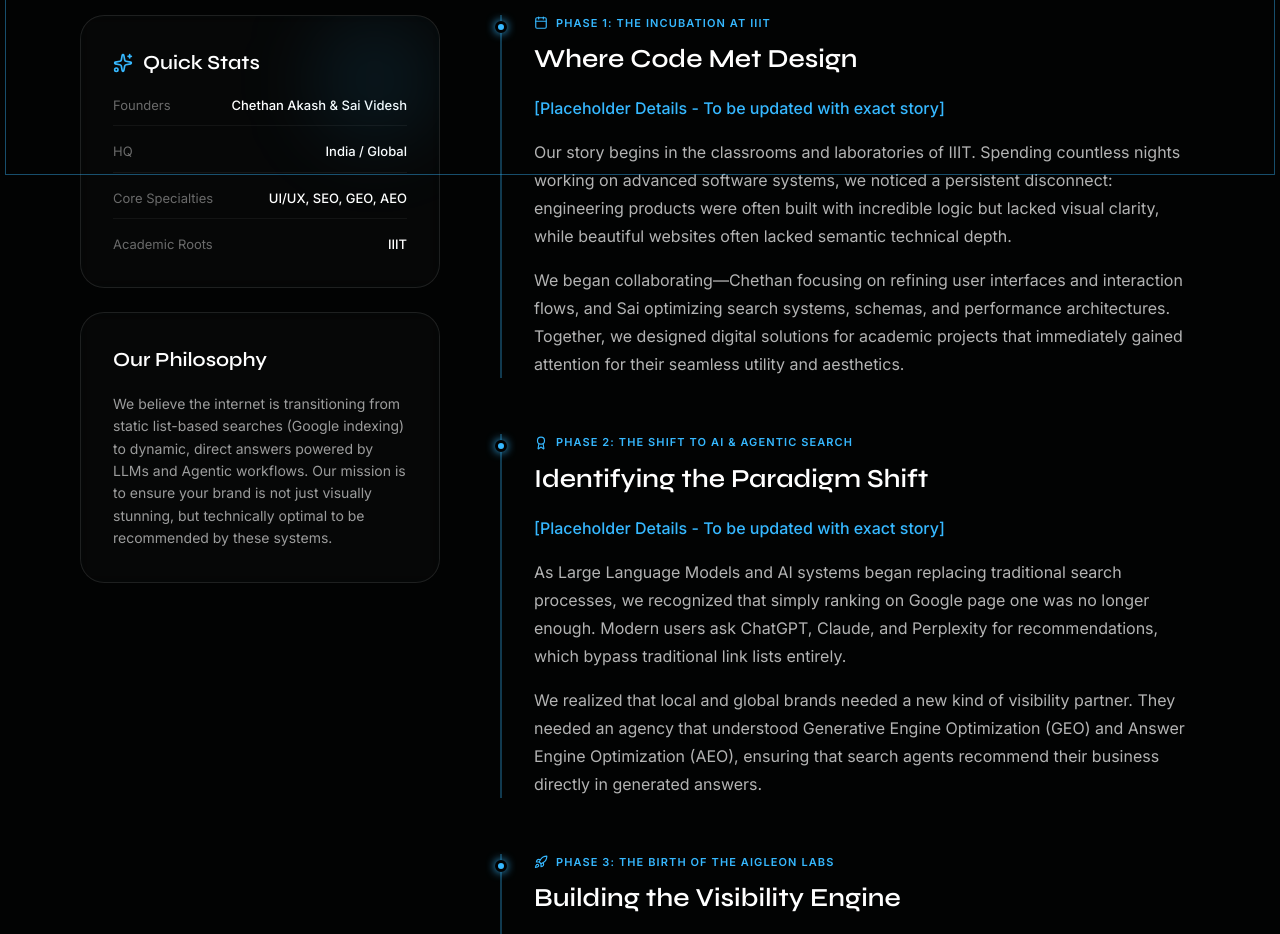
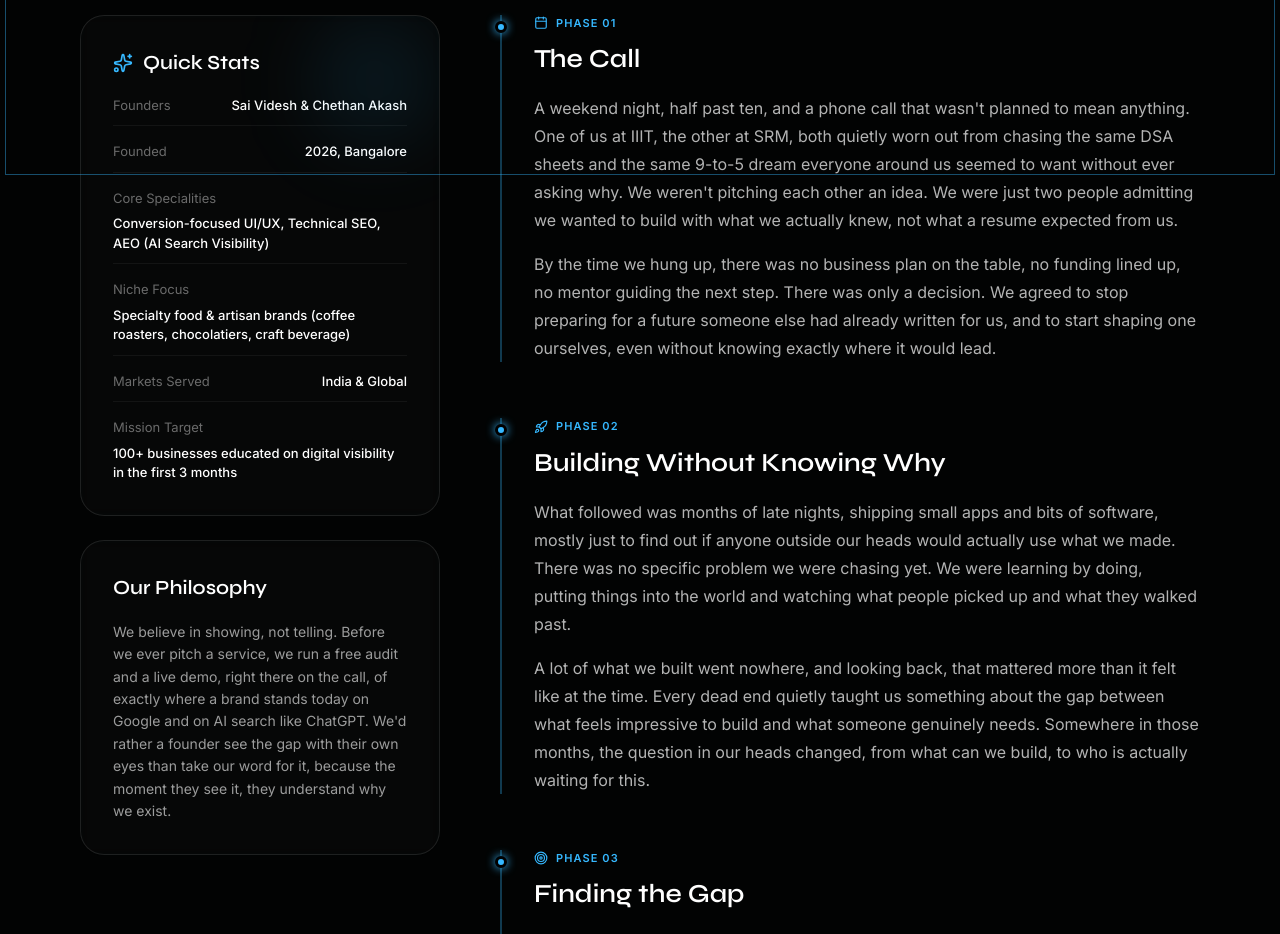
Before and after one commit to chethanakash67/WebLab-Innovations, a Next.js app in the folder frontend/: page /story in a window 1280 px wide. Shown: the part 620-1554 px from the top of the page. Built offline with nearby package versions, Linux system fonts and the light colour scheme.

Commit message:
added scroll animation, changed marqueee to logos, added founders story and main page brief

```diff
--- a/frontend/src/app/story/page.tsx
+++ b/frontend/src/app/story/page.tsx
@@ -49,19 +49,27 @@
                   <ul className="story-stats-list">
                     <li className="story-stats-row">
                       <span className="story-stats-label">Founders</span>
-                      <span className="story-stats-value">Chethan Akash &amp; Sai Videsh</span>
+                      <span className="story-stats-value text-right">Sai Videsh &amp; Chethan Akash</span>
                     </li>
                     <li className="story-stats-row">
-                      <span className="story-stats-label">HQ</span>
-                      <span className="story-stats-value">India / Global</span>
+                      <span className="story-stats-label">Founded</span>
+                      <span className="story-stats-value text-right">2026, Bangalore</span>
+                    </li>
+                    <li className="story-stats-row" style={{ alignItems: "flex-start", flexDirection: "column", gap: "6px" }}>
+                      <span className="story-stats-label">Core Specialities</span>
+                      <span className="story-stats-value" style={{ textAlign: "left" }}>Conversion-focused UI/UX, Technical SEO, AEO (AI Search Visibility)</span>
+                    </li>
+                    <li className="story-stats-row" style={{ alignItems: "flex-start", flexDirection: "column", gap: "6px" }}>
+                      <span className="story-stats-label">Niche Focus</span>
+                      <span className="story-stats-value" style={{ textAlign: "left" }}>Specialty food &amp; artisan brands (coffee roasters, chocolatiers, craft beverage)</span>
                     </li>
                     <li className="story-stats-row">
-                      <span className="story-stats-label">Core Specialties</span>
-                      <span className="story-stats-value">UI/UX, SEO, GEO, AEO</span>
+                      <span className="story-stats-label">Markets Served</span>
+                      <span className="story-stats-value text-right">India &amp; Global</span>
                     </li>
-                    <li className="story-stats-row">
-                      <span className="story-stats-label">Academic Roots</span>
-                      <span className="story-stats-value">IIIT</span>
+                    <li className="story-stats-row" style={{ alignItems: "flex-start", flexDirection: "column", gap: "6px" }}>
+                      <span className="story-stats-label">Mission Target</span>
+                      <span className="story-stats-value" style={{ textAlign: "left" }}>100+ businesses educated on digital visibility in the first 3 months</span>
                     </li>
                   </ul>
                 </div>
@@ -69,77 +77,88 @@
                 <div className="story-sidebar-card">
                   <h3 className="text-white">Our Philosophy</h3>
                   <p>
-                    We believe the internet is transitioning from static list-based searches (Google indexing) to dynamic, direct answers powered by LLMs and Agentic workflows. Our mission is to ensure your brand is not just visually stunning, but technically optimal to be recommended by these systems.
+                    We believe in showing, not telling. Before we ever pitch a service, we run a free audit and a live demo, right there on the call, of exactly where a brand stands today on Google and on AI search like ChatGPT. We'd rather a founder see the gap with their own eyes than take our word for it, because the moment they see it, they understand why we exist.
                   </p>
                 </div>
               </aside>
 
               <div className="story-timeline">
-                {/* Milestone 1 */}
+                {/* Phase 01 */}
                 <article className="story-timeline-item">
                   <div className="story-timeline-dot" />
                   <header className="mb-4">
                     <div className="story-timeline-meta">
                       <Calendar className="h-3.5 w-3.5" />
-                      <span>Phase 1: The Incubation at IIIT</span>
+                      <span>Phase 01</span>
                     </div>
-                    <h3>Where Code Met Design</h3>
+                    <h3>The Call</h3>
                   </header>
                   <div className="story-timeline-content">
-                    <p className="text-primary-light font-medium">
-                      [Placeholder Details - To be updated with exact story]
+                    <p>
+                      A weekend night, half past ten, and a phone call that wasn't planned to mean anything. One of us at IIIT, the other at SRM, both quietly worn out from chasing the same DSA sheets and the same 9-to-5 dream everyone around us seemed to want without ever asking why. We weren't pitching each other an idea. We were just two people admitting we wanted to build with what we actually knew, not what a resume expected from us.
                     </p>
                     <p>
-                      Our story begins in the classrooms and laboratories of IIIT. Spending countless nights working on advanced software systems, we noticed a persistent disconnect: engineering products were often built with incredible logic but lacked visual clarity, while beautiful websites often lacked semantic technical depth.
-                    </p>
-                    <p>
-                      We began collaborating—Chethan focusing on refining user interfaces and interaction flows, and Sai optimizing search systems, schemas, and performance architectures. Together, we designed digital solutions for academic projects that immediately gained attention for their seamless utility and aesthetics.
+                      By the time we hung up, there was no business plan on the table, no funding lined up, no mentor guiding the next step. There was only a decision. We agreed to stop preparing for a future someone else had already written for us, and to start shaping one ourselves, even without knowing exactly where it would lead.
                     </p>
                   </div>
                 </article>
 
-                {/* Milestone 2 */}
+                {/* Phase 02 */}
+                <article className="story-timeline-item">
+                  <div className="story-timeline-dot" />
+                  <header className="mb-4">
+                    <div className="story-timeline-meta">
+                      <Rocket className="h-3.5 w-3.5" />
+                      <span>Phase 02</span>
+                    </div>
+                    <h3>Building Without Knowing Why</h3>
+                  </header>
+                  <div className="story-timeline-content">
+                    <p>
+                      What followed was months of late nights, shipping small apps and bits of software, mostly just to find out if anyone outside our heads would actually use what we made. There was no specific problem we were chasing yet. We were learning by doing, putting things into the world and watching what people picked up and what they walked past.
+                    </p>
+                    <p>
+                      A lot of what we built went nowhere, and looking back, that mattered more than it felt like at the time. Every dead end quietly taught us something about the gap between what feels impressive to build and what someone genuinely needs. Somewhere in those months, the question in our heads changed, from what can we build, to who is actually waiting for this.
+                    </p>
+                  </div>
+                </article>
+
+                {/* Phase 03 */}
+                <article className="story-timeline-item">
+                  <div className="story-timeline-dot" />
+                  <header className="mb-4">
+                    <div className="story-timeline-meta">
+                      <Target className="h-3.5 w-3.5" />
+                      <span>Phase 03</span>
+                    </div>
+                    <h3>Finding the Gap</h3>
+                  </header>
+                  <div className="story-timeline-content">
+                    <p>
+                      Somewhere in all that building, we started looking closer at specialty food and artisan brands, coffee roasters, chocolate makers, small businesses with a real product and a real story behind it. My friend had been drawn to these brands for a while, and the more we looked, the more it made sense to me too. They weren't bad businesses. They were just invisible, in ways nobody had bothered to explain to them.
+                    </p>
+                    <p>
+                      Most of them had a website because someone told them they needed one, not because they understood what it was supposed to do. Nobody had told them why a good-looking page still doesn't get found on Google, or why ChatGPT recommends a competitor instead of them. That gap, between having a product worth buying and being findable at all, is where we decided to plant ourselves.
+                    </p>
+                  </div>
+                </article>
+
+                {/* Phase 04 */}
                 <article className="story-timeline-item">
                   <div className="story-timeline-dot" />
                   <header className="mb-4">
                     <div className="story-timeline-meta">
                       <Award className="h-3.5 w-3.5" />
-                      <span>Phase 2: The Shift to AI &amp; Agentic Search</span>
+                      <span>Phase 04</span>
                     </div>
-                    <h3>Identifying the Paradigm Shift</h3>
+                    <h3>The AigleOn Labs</h3>
                   </header>
                   <div className="story-timeline-content">
-                    <p className="text-primary-light font-medium">
-                      [Placeholder Details - To be updated with exact story]
+                    <p>
+                      That's how The AigleOn Labs came together. Chethan brought the eye for interfaces that don't just sit there looking nice but actually move someone from curious to convinced. I brought the technical side, SEO, AEO, the stuff that decides whether a brand even shows up when someone's searching or asking an AI for a recommendation.
                     </p>
                     <p>
-                      As Large Language Models and AI systems began replacing traditional search processes, we recognized that simply ranking on Google page one was no longer enough. Modern users ask ChatGPT, Claude, and Perplexity for recommendations, which bypass traditional link lists entirely.
-                    </p>
-                    <p>
-                      We realized that local and global brands needed a new kind of visibility partner. They needed an agency that understood Generative Engine Optimization (GEO) and Answer Engine Optimization (AEO), ensuring that search agents recommend their business directly in generated answers.
-                    </p>
-                  </div>
-                </article>
-
-                {/* Milestone 3 */}
-                <article className="story-timeline-item">
-                  <div className="story-timeline-dot" />
-                  <header className="mb-4">
-                    <div className="story-timeline-meta">
-                      <Rocket className="h-3.5 w-3.5" />
-                      <span>Phase 3: The Birth of The AigleOn Labs</span>
-                    </div>
-                    <h3>Building the Visibility Engine</h3>
-                  </header>
-                  <div className="story-timeline-content">
-                    <p className="text-primary-light font-medium">
-                      [Placeholder Details - To be updated with exact story]
-                    </p>
-                    <p>
-                      We founded The AigleOn Labs with a singular core standard: to build digital products that are pixel-perfect, lightning-fast, and search-optimized by default. By merging premium brand UI design with structured semantic markup, schema, and API-first AI agents, we give businesses the visibility they deserve.
-                    </p>
-                    <p>
-                      Today, we continue to serve ambitious SaaS startups and local businesses, helping them transition into the new era of search engines and interactive customer workflows.
+                      Our mission isn't complicated to say, even if it's harder to deliver. We want to reach over 100 businesses in the next few months, talk to them directly, and show them what's actually happening behind their website. Because vibe coding can make something look fine, but looking fine and converting a visitor into a customer have never been the same thing.
                     </p>
                   </div>
                 </article>
--- a/frontend/src/components/sections/BestWork.tsx
+++ b/frontend/src/components/sections/BestWork.tsx
@@ -190,7 +190,7 @@
       <div className="mx-auto max-w-[1500px]">
         <div className="process-heading" style={{ marginBottom: "60px" }}>
           <div>
-            <SectionBadge label="Featured Project" number="04" />
+            <SectionBadge label="Featured Project" number="03" />
             <h2>
               Our Best
               <br />
--- a/frontend/src/components/sections/Founders.tsx
+++ b/frontend/src/components/sections/Founders.tsx
@@ -42,7 +42,7 @@
       <div className="team-watermark">TEAM</div>
       <div className="mx-auto grid max-w-[1500px] gap-16 lg:grid-cols-[0.9fr_1.1fr] lg:gap-24">
         <div className="team-heading">
-          <SectionBadge label="Team Members" number="07" />
+          <SectionBadge label="Team Members" number="09" />
           <div className="overflow-hidden">
             <h2 className="team-title-line">Creative</h2>
           </div>
--- a/frontend/src/components/sections/Process.tsx
+++ b/frontend/src/components/sections/Process.tsx
@@ -81,7 +81,7 @@
 
         <header className="process-header">
           <div className="process-reveal">
-            <SectionBadge label="Our Process" number="10" />
+            <SectionBadge label="Our Process" number="08" />
           </div>
           <p className="process-reveal">
             [ One clear route ]
```
Also changed, not shown: frontend/src/components/sections/CustomerSystem.tsx (+10 -10 lines), frontend/src/components/sections/Marquee.tsx (+13 -10 lines), frontend/src/components/sections/OurStory.tsx (+12 -15 lines), frontend/src/components/sections/Problem.tsx (+25 -20 lines), frontend/src/components/sections/WhyChooseUs.tsx (+28 -17 lines), frontend/src/app/globals.css.
